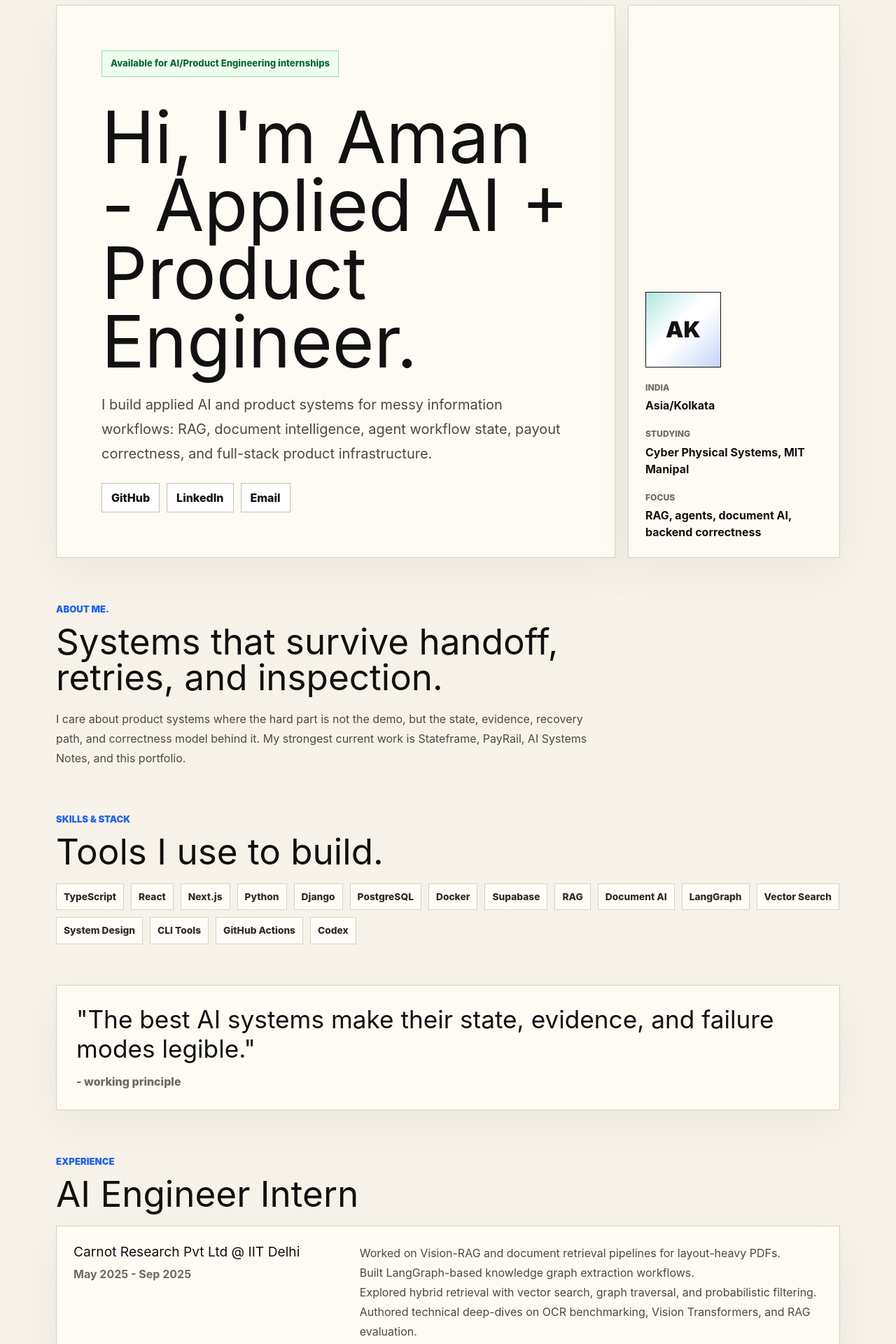
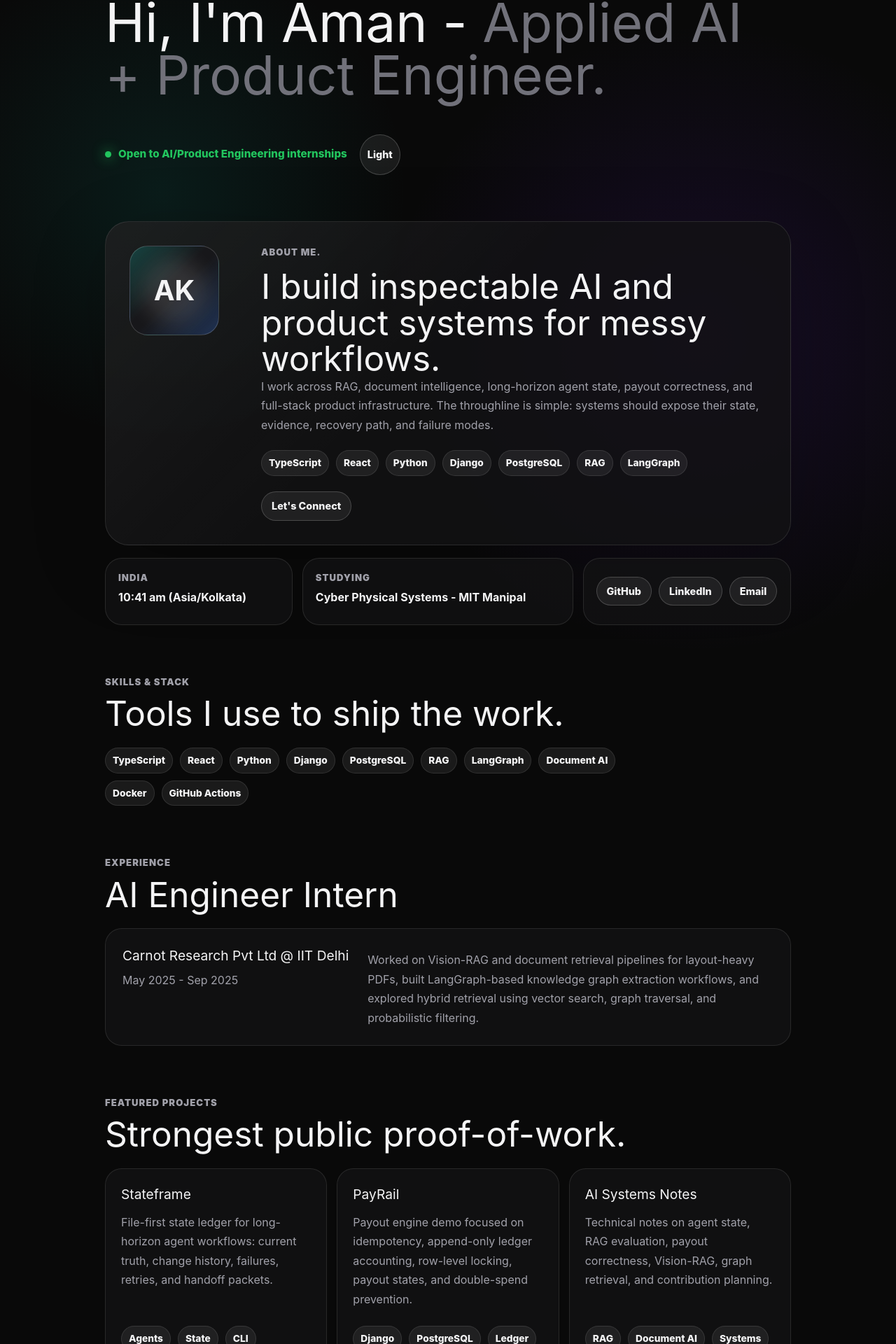
Before and after one commit to 42amps/portfolio, a React (Vite) app: page / in a window 1280 px wide. Shown: the part 41-1961 px from the top of the page at 70% size. Built offline with nearby package versions, Linux system fonts and the light colour scheme.

Commit message:
feat: match portfolio reference style

```diff
--- a/src/main.tsx
+++ b/src/main.tsx
@@ -1,24 +1,24 @@
-import { StrictMode } from "react";
+import { StrictMode, useMemo, useState } from "react";
 import { createRoot } from "react-dom/client";
 import "./styles.css";
 
-const skills = [
+const stack = [
   "TypeScript",
   "React",
-  "Next.js",
   "Python",
   "Django",
   "PostgreSQL",
+  "RAG",
+  "LangGraph",
+  "Document AI",
   "Docker",
-  "Supabase",
-  "RAG",
-  "Document AI",
-  "LangGraph",
-  "Vector Search",
-  "System Design",
-  "CLI Tools",
   "GitHub Actions",
-  "Codex",
+];
+
+const links = [
+  ["GitHub", "https://github.com/42amps"],
+  ["LinkedIn", "https://www.linkedin.com/in/amankhanchandani/"],
+  ["Email", "mailto:khanchandani.aman2605@gmail.com"],
 ];
 
 const projects = [
@@ -26,30 +26,23 @@ const projects = [
     name: "Stateframe",
     href: "https://github.com/42amps/stateframe",
     description:
-      "File-first task-state ledger for long-horizon agent workflows. Preserves current truth, change history, failures, retries, and next actions as inspectable state files.",
-    tags: ["Agent Workflows", "State Management", "CLI", "JSON Schema"],
+      "File-first state ledger for long-horizon agent workflows: current truth, change history, failures, retries, and handoff packets.",
+    tags: ["Agents", "State", "CLI", "JSON Schema"],
   },
   {
     name: "PayRail",
-    href: "https://github.com/42amps/playto-pay-engine",
+    href: "https://github.com/42amps/PayRail",
     demo: "https://playto-pay-engine.onrender.com",
     description:
-      "Real-time payout engine demo for banking-payment correctness: append-only ledger accounting, idempotency keys, row-level locking, payout states, and double-spend prevention.",
-    tags: ["Django", "PostgreSQL", "Ledger", "Concurrency", "React"],
+      "Payout engine demo focused on idempotency, append-only ledger accounting, row-level locking, payout states, and double-spend prevention.",
+    tags: ["Django", "PostgreSQL", "Ledger", "Concurrency"],
   },
   {
     name: "AI Systems Notes",
     href: "https://github.com/42amps/ai-systems-notes",
     description:
-      "Technical notes on agent state, RAG systems, payout correctness, document AI, retrieval evaluation, graph retrieval, and open-source contribution planning.",
-    tags: ["RAG", "Agents", "Document AI", "Evaluation", "Writing"],
-  },
-  {
-    name: "Portfolio",
-    href: "https://github.com/42amps/portfolio",
-    description:
-      "Recruiter-facing public surface that connects the strongest repos, writing, technical focus, and contribution trail.",
-    tags: ["React", "TypeScript", "Tailwind", "Portfolio"],
+      "Technical notes on agent state, RAG evaluation, payout correctness, Vision-RAG, graph retrieval, and contribution planning.",
+    tags: ["RAG", "Document AI", "Systems", "Writing"],
   },
 ];
 
@@ -58,121 +51,137 @@ const writings = [
   ["Payout System Correctness", "https://github.com/42amps/ai-systems-notes/blob/main/docs/payout-system-correctness.md"],
   ["Vision-RAG Notes", "https://github.com/42amps/ai-systems-notes/blob/main/docs/vision-rag-notes.md"],
   ["RAG Evaluation Notes", "https://github.com/42amps/ai-systems-notes/blob/main/docs/rag-evaluation-notes.md"],
-  [
-    "Knowledge Graphs for Retrieval",
-    "https://github.com/42amps/ai-systems-notes/blob/main/docs/knowledge-graphs-for-retrieval.md",
-  ],
-];
-
-const contributionTargets = [
-  "Docs improvements",
-  "Setup/repro fixes",
-  "Example cleanup",
-  "Small tests",
-  "Type fixes",
 ];
 
 function App() {
+  const [theme, setTheme] = useState<"dark" | "light">("dark");
+  const time = useMemo(
+    () =>
+      new Intl.DateTimeFormat("en-IN", {
+        timeZone: "Asia/Kolkata",
+        hour: "2-digit",
+        minute: "2-digit",
+        hour12: true,
+      }).format(new Date()),
+    [],
+  );
+
   return (
-    <main className="page-shell">
-      <section className="intro-grid">
-        <div className="hero-card">
-          <div className="availability">Available for AI/Product Engineering internships</div>
-          <h1>Hi, I&apos;m Aman - Applied AI + Product Engineer.</h1>
-          <p>
-            I build applied AI and product systems for messy information workflows: RAG, document
-            intelligence, agent workflow state, payout correctness, and full-stack product infrastructure.
-          </p>
-          <nav className="link-row" aria-label="Primary links">
-            <a href="https://github.com/42amps">GitHub</a>
-            <a href="https://www.linkedin.com/in/amankhanchandani/">LinkedIn</a>
-            <a href="mailto:khanchandani.aman2605@gmail.com">Email</a>
-          </nav>
+    <main className="site" data-theme={theme}>
+      <header className="hero">
+        <h1>
+          Hi, I&apos;m Aman - <span>Applied AI + Product Engineer.</span>
+        </h1>
+
+        <div className="status-row" aria-label="Availability and theme">
+          <span className="availability">
+            <span aria-hidden="true" />
+            Open to AI/Product Engineering internships
+          </span>
+          <button
+            className="theme-toggle"
+            type="button"
+            aria-label="Toggle color theme"
+            onClick={() => setTheme(theme === "dark" ? "light" : "dark")}
+          >
+            {theme === "dark" ? "Light" : "Dark"}
+          </button>
+        </div>
+      </header>
+
+      <section className="about-card" aria-labelledby="about-heading">
+        <div className="avatar-card" aria-hidden="true">
+          <div className="avatar-glow" />
+          <strong>AK</strong>
         </div>
 
-        <aside className="profile-card" aria-label="Profile summary">
-          <div className="avatar-mark">AK</div>
-          <div>
-            <span className="label">India</span>
-            <strong>Asia/Kolkata</strong>
+        <div className="about-copy">
+          <p className="eyebrow">About me.</p>
+          <h2 id="about-heading">I build inspectable AI and product systems for messy workflows.</h2>
+          <p>
+            I work across RAG, document intelligence, long-horizon agent state, payout correctness,
+            and full-stack product infrastructure. The throughline is simple: systems should expose
+            their state, evidence, recovery path, and failure modes.
+          </p>
+
+          <div className="inline-stack" aria-label="Core stack">
+            {stack.slice(0, 7).map((item) => (
+              <span key={item}>{item}</span>
+            ))}
           </div>
-          <div>
-            <span className="label">Studying</span>
-            <strong>Cyber Physical Systems, MIT Manipal</strong>
+
+          <a className="connect-button" href="mailto:khanchandani.aman2605@gmail.com">
+            Let&apos;s Connect
+          </a>
         </div>
-          <div>
-            <span className="label">Focus</span>
-            <strong>RAG, agents, document AI, backend correctness</strong>
-          </div>
-        </aside>
+      </section>
+
+      <section className="info-grid" aria-label="Profile details and links">
+        <article className="mini-card">
+          <span>India</span>
+          <strong>{time} (Asia/Kolkata)</strong>
+        </article>
+        <article className="mini-card">
+          <span>Studying</span>
+          <strong>Cyber Physical Systems - MIT Manipal</strong>
+        </article>
+        <article className="mini-card link-card">
+          {links.map(([label, href]) => (
+            <a href={href} key={href}>
+              {label}
+            </a>
+          ))}
+        </article>
       </section>
 
       <section className="section">
-        <div className="section-title">
-          <span>About me.</span>
-          <h2>Systems that survive handoff, retries, and inspection.</h2>
-        </div>
-        <p className="wide-copy">
-          I care about product systems where the hard part is not the demo, but the state, evidence,
-          recovery path, and correctness model behind it. My strongest current work is Stateframe,
-          PayRail, AI Systems Notes, and this portfolio.
-        </p>
-      </section>
-
-      <section className="section">
-        <div className="section-title">
+        <div className="section-heading">
           <span>Skills & Stack</span>
-          <h2>Tools I use to build.</h2>
+          <h2>Tools I use to ship the work.</h2>
         </div>
         <div className="skill-grid">
-          {skills.map((skill) => (
-            <span key={skill}>{skill}</span>
+          {stack.map((item) => (
+            <span key={item}>{item}</span>
           ))}
         </div>
       </section>
 
-      <section className="quote-strip">
-        <p>&quot;The best AI systems make their state, evidence, and failure modes legible.&quot;</p>
-        <span>- working principle</span>
-      </section>
-
       <section className="section">
-        <div className="section-title">
+        <div className="section-heading">
           <span>Experience</span>
           <h2>AI Engineer Intern</h2>
         </div>
-        <div className="experience-card">
+        <article className="experience-card">
           <div>
             <h3>Carnot Research Pvt Ltd @ IIT Delhi</h3>
             <p>May 2025 - Sep 2025</p>
           </div>
-          <ul>
-            <li>Worked on Vision-RAG and document retrieval pipelines for layout-heavy PDFs.</li>
-            <li>Built LangGraph-based knowledge graph extraction workflows.</li>
-            <li>Explored hybrid retrieval with vector search, graph traversal, and probabilistic filtering.</li>
-            <li>Authored technical deep-dives on OCR benchmarking, Vision Transformers, and RAG evaluation.</li>
-          </ul>
-        </div>
+          <p>
+            Worked on Vision-RAG and document retrieval pipelines for layout-heavy PDFs, built
+            LangGraph-based knowledge graph extraction workflows, and explored hybrid retrieval using
+            vector search, graph traversal, and probabilistic filtering.
+          </p>
+        </article>
       </section>
 
       <section className="section">
-        <div className="section-title">
+        <div className="section-heading">
           <span>Featured Projects</span>
           <h2>Strongest public proof-of-work.</h2>
         </div>
-        <div className="project-list">
+        <div className="project-grid">
           {projects.map((project) => (
-            <article className="project-row" key={project.name}>
-              <a className="project-main" href={project.href}>
+            <article className="project-card" key={project.name}>
+              <a href={project.href}>
                 <h3>{project.name}</h3>
                 <p>{project.description}</p>
+              </a>
               <div className="tag-row">
                 {project.tags.map((tag) => (
                   <span key={tag}>{tag}</span>
                 ))}
               </div>
-              </a>
-              <div className="project-actions">
+              <div className="project-links">
                 <a href={project.href}>Repo</a>
                 {project.demo ? <a href={project.demo}>Demo</a> : null}
               </div>
@@ -181,44 +190,32 @@ function App() {
         </div>
       </section>
 
-      <section className="section split">
-        <div>
-          <div className="section-title">
-            <span>Open Source Contributions</span>
+      <section className="section two-col">
+        <div className="section-heading">
+          <span>Open Source</span>
           <h2>Contribution trail in progress.</h2>
-          </div>
-          <p className="wide-copy">
-            I am building a 30-day external PR trail across AI, devtools, and documentation-heavy projects.
-            I am prioritizing small PRs that improve reproducibility, examples, tests, and docs.
+          <p>
+            I am building a 30-day external PR trail across AI, devtools, and documentation-heavy
+            projects with small, reviewable fixes.
           </p>
         </div>
-        <div className="target-card">
-          {contributionTargets.map((target) => (
-            <span key={target}>{target}</span>
-          ))}
-        </div>
-      </section>
-
-      <section className="section">
-        <div className="section-title">
-          <span>Latest Writings</span>
-          <h2>Technical notes.</h2>
-        </div>
         <div className="writing-list">
-          {writings.map(([title, href]) => (
+          {writings.map(([label, href]) => (
             <a href={href} key={href}>
-              {title}
+              {label}
             </a>
           ))}
         </div>
       </section>
 
       <footer>
-        <span>© 2026 Aman R Khanchandani</span>
-        <nav className="link-row" aria-label="Footer links">
-          <a href="https://github.com/42amps">GitHub</a>
-          <a href="https://www.linkedin.com/in/amankhanchandani/">LinkedIn</a>
-          <a href="mailto:khanchandani.aman2605@gmail.com">Email</a>
+        <span>2026 - Aman R Khanchandani</span>
+        <nav aria-label="Footer links">
+          {links.map(([label, href]) => (
+            <a href={href} key={href}>
+              {label}
+            </a>
+          ))}
         </nav>
       </footer>
     </main>
--- a/src/styles.css
+++ b/src/styles.css
@@ -3,8 +3,6 @@
 @tailwind utilities;
 
 :root {
-  color: #111111;
-  background: #f6f2e9;
   font-family:
     Inter, ui-sans-serif, system-ui, -apple-system, BlinkMacSystemFont, "Segoe UI", sans-serif;
   font-synthesis: none;
@@ -16,8 +14,8 @@
 }
 
 body {
+  min-width: 320px;
   margin: 0;
-  min-width: 320px;
 }
 
 a {
@@ -25,47 +23,61 @@ a {
   text-decoration: none;
 }
 
-.page-shell {
-  width: min(1120px, calc(100% - 28px));
-  margin: 0 auto;
-  padding: 48px 0 36px;
+button {
+  font: inherit;
 }
 
-.intro-grid {
-  display: grid;
-  grid-template-columns: minmax(0, 1.45fr) minmax(280px, 0.55fr);
-  gap: 18px;
-  align-items: stretch;
+.site {
+  min-height: 100vh;
+  padding: 28px 24px 34px;
+  color: var(--text);
+  background:
+    radial-gradient(circle at 78% 20%, var(--glow), transparent 28rem),
+    radial-gradient(circle at 18% 12%, var(--glow-soft), transparent 22rem),
+    var(--bg);
 }
 
-.hero-card,
-.profile-card,
-.experience-card,
-.project-row,
-.target-card,
-.quote-strip {
-  border: 1px solid #d8d1c3;
-  background: rgba(255, 252, 245, 0.9);
-  box-shadow: 0 20px 70px rgba(17, 17, 17, 0.05);
+.site[data-theme="dark"] {
+  --bg: #090909;
+  --panel: rgba(18, 18, 20, 0.78);
+  --panel-strong: rgba(24, 24, 27, 0.9);
+  --border: rgba(255, 255, 255, 0.1);
+  --border-strong: rgba(255, 255, 255, 0.18);
+  --text: #f4f4f5;
+  --muted: #a1a1aa;
+  --dim: #71717a;
+  --pill: rgba(255, 255, 255, 0.07);
+  --green: #22c55e;
+  --glow: rgba(91, 33, 182, 0.18);
+  --glow-soft: rgba(20, 184, 166, 0.11);
 }
 
-.hero-card {
-  min-height: 520px;
-  display: flex;
-  flex-direction: column;
-  justify-content: flex-end;
-  padding: clamp(28px, 6vw, 64px);
+.site[data-theme="light"] {
+  --bg: #f4f1ea;
+  --panel: rgba(255, 255, 255, 0.72);
+  --panel-strong: rgba(255, 255, 255, 0.92);
+  --border: rgba(15, 23, 42, 0.12);
+  --border-strong: rgba(15, 23, 42, 0.22);
+  --text: #101012;
+  --muted: #52525b;
+  --dim: #71717a;
+  --pill: rgba(15, 23, 42, 0.06);
+  --green: #15803d;
+  --glow: rgba(37, 99, 235, 0.16);
+  --glow-soft: rgba(20, 184, 166, 0.14);
 }
 
-.availability {
-  width: fit-content;
-  border: 1px solid #a8d3b3;
-  background: #ecfff1;
-  color: #166534;
-  padding: 8px 12px;
-  font-size: 0.82rem;
-  font-weight: 800;
-  margin-bottom: auto;
+.hero,
+.about-card,
+.info-grid,
+.section,
+footer {
+  width: min(980px, 100%);
+  margin: 0 auto;
+}
+
+.hero {
+  padding-top: 8px;
 }
 
 h1,
@@ -76,225 +88,293 @@ p {
 }
 
 h1 {
-  max-width: 860px;
-  margin: 38px 0 0;
-  font-size: clamp(3.4rem, 8vw, 6.8rem);
-  line-height: 0.95;
+  max-width: 940px;
+  margin: 0;
+  font-size: clamp(2.35rem, 6vw, 4.85rem);
+  line-height: 0.98;
   letter-spacing: 0;
 }
 
-.hero-card p,
-.wide-copy,
-.project-row p,
-.experience-card li {
-  color: #4c4943;
-  font-size: 1rem;
-  line-height: 1.75;
+h1 span {
+  color: var(--dim);
 }
 
-.hero-card p {
-  max-width: 760px;
-  margin: 24px 0 0;
-  font-size: clamp(1.04rem, 2vw, 1.25rem);
+.status-row {
+  display: flex;
+  align-items: center;
+  gap: 18px;
+  margin-top: 46px;
 }
 
-.link-row {
-  display: flex;
-  flex-wrap: wrap;
+.availability {
+  display: inline-flex;
+  align-items: center;
   gap: 10px;
-  margin-top: 24px;
-}
-
-.link-row a,
-.project-actions a {
-  display: inline-flex;
-  min-height: 40px;
-  align-items: center;
-  border: 1px solid #c8c0b0;
-  background: #ffffff;
-  padding: 8px 13px;
+  color: var(--green);
+  font-size: 0.95rem;
   font-weight: 800;
 }
 
-.link-row a:hover,
-.project-actions a:hover,
+.availability span {
+  width: 9px;
+  height: 9px;
+  border-radius: 999px;
+  background: var(--green);
+  box-shadow: 0 0 18px var(--green);
+}
+
+.theme-toggle,
+.connect-button,
+.project-links a,
+.link-card a,
+footer a {
+  display: inline-flex;
+  min-height: 38px;
+  align-items: center;
+  justify-content: center;
+  border: 1px solid var(--border-strong);
+  border-radius: 999px;
+  background: var(--pill);
+  color: var(--text);
+  padding: 9px 14px;
+  font-size: 0.9rem;
+  font-weight: 800;
+  transition:
+    transform 160ms ease,
+    border-color 160ms ease,
+    background 160ms ease;
+}
+
+.theme-toggle {
+  width: 58px;
+  height: 58px;
+  padding: 0;
+  cursor: pointer;
+}
+
+.theme-toggle:hover,
+.connect-button:hover,
+.project-links a:hover,
+.link-card a:hover,
+footer a:hover,
 .writing-list a:hover {
-  border-color: #111111;
+  border-color: var(--text);
   transform: translateY(-1px);
 }
 
-.profile-card {
+.about-card {
   display: grid;
-  align-content: end;
-  gap: 20px;
-  padding: 24px;
+  grid-template-columns: 160px minmax(0, 1fr);
+  gap: 28px;
+  margin-top: 66px;
+  border: 1px solid var(--border);
+  border-radius: 34px;
+  background:
+    linear-gradient(135deg, rgba(255, 255, 255, 0.05), transparent 46%),
+    var(--panel);
+  box-shadow: 0 28px 110px rgba(0, 0, 0, 0.2);
+  padding: clamp(22px, 4vw, 34px);
 }
 
-.avatar-mark {
-  width: 108px;
-  height: 108px;
+.avatar-card {
+  position: relative;
   display: grid;
+  width: 128px;
+  height: 128px;
   place-items: center;
-  border: 1px solid #111111;
+  overflow: hidden;
+  border: 1px solid var(--border-strong);
+  border-radius: 26px;
   background:
-    linear-gradient(135deg, rgba(20, 184, 166, 0.34), transparent 42%),
-    linear-gradient(315deg, rgba(37, 99, 235, 0.28), transparent 45%),
-    #fff;
-  font-size: 2rem;
-  font-weight: 900;
+    linear-gradient(135deg, rgba(20, 184, 166, 0.28), transparent 44%),
+    linear-gradient(315deg, rgba(59, 130, 246, 0.26), transparent 48%),
+    var(--panel-strong);
 }
 
-.label {
+.avatar-card strong {
+  position: relative;
+  font-size: 2.5rem;
+  letter-spacing: 0;
+}
+
+.avatar-glow {
+  position: absolute;
+  inset: 18px;
+  border-radius: 999px;
+  background: rgba(255, 255, 255, 0.12);
+  filter: blur(14px);
+}
+
+.about-copy {
+  max-width: 730px;
+}
+
+.eyebrow,
+.section-heading span,
+.mini-card span {
   display: block;
-  margin-bottom: 4px;
-  color: #6f6a60;
-  font-size: 0.76rem;
-  font-weight: 800;
+  color: var(--muted);
+  font-size: 0.82rem;
+  font-weight: 900;
+  letter-spacing: 0.08em;
   text-transform: uppercase;
 }
 
-.section {
-  padding: 64px 0 0;
-}
-
-.section-title {
-  display: grid;
-  gap: 10px;
-  margin-bottom: 20px;
-}
-
-.section-title span {
-  color: #2563eb;
-  font-size: 0.82rem;
-  font-weight: 900;
-  text-transform: uppercase;
+.eyebrow {
+  margin: 0 0 14px;
 }
 
 h2 {
-  max-width: 760px;
   margin: 0;
-  font-size: clamp(2rem, 4vw, 3.5rem);
-  line-height: 1;
+  font-size: clamp(1.75rem, 4vw, 3.1rem);
+  line-height: 1.04;
   letter-spacing: 0;
 }
 
-h3 {
-  margin: 0;
-  font-size: 1.2rem;
-  line-height: 1.25;
+.about-copy p:not(.eyebrow),
+.section-heading p,
+.experience-card p,
+.project-card p {
+  color: var(--muted);
+  font-size: 1rem;
+  line-height: 1.72;
 }
 
-.wide-copy {
-  max-width: 760px;
-  margin: 0;
-}
-
-.skill-grid {
+.inline-stack,
+.skill-grid,
+.tag-row,
+.project-links,
+.link-card,
+footer nav {
   display: flex;
   flex-wrap: wrap;
   gap: 10px;
 }
 
+.inline-stack {
+  margin: 22px 0;
+}
+
+.inline-stack span,
 .skill-grid span,
-.tag-row span,
-.target-card span {
-  border: 1px solid #d8d1c3;
-  background: #fffdf8;
-  padding: 8px 10px;
-  color: #2f2d29;
+.tag-row span {
+  border: 1px solid var(--border);
+  border-radius: 999px;
+  background: var(--pill);
+  color: var(--text);
+  padding: 7px 10px;
   font-size: 0.86rem;
   font-weight: 800;
 }
 
-.quote-strip {
-  margin-top: 58px;
-  padding: 28px;
+.info-grid {
+  display: grid;
+  grid-template-columns: 0.9fr 1.3fr 1fr;
+  gap: 14px;
+  margin-top: 18px;
 }
 
-.quote-strip p {
-  margin: 0;
-  font-size: clamp(1.35rem, 3vw, 2.2rem);
-  line-height: 1.18;
+.mini-card,
+.experience-card,
+.project-card,
+.writing-list a {
+  border: 1px solid var(--border);
+  border-radius: 24px;
+  background: var(--panel);
 }
 
-.quote-strip span {
+.mini-card {
+  min-height: 96px;
+  padding: 18px;
+}
+
+.mini-card strong {
   display: block;
-  margin-top: 14px;
-  color: #6f6a60;
-  font-weight: 800;
+  margin-top: 8px;
+  line-height: 1.35;
+}
+
+.link-card {
+  align-content: center;
+}
+
+.section {
+  padding-top: 72px;
+}
+
+.section-heading {
+  display: grid;
+  gap: 10px;
+  margin-bottom: 22px;
+}
+
+.skill-grid {
+  max-width: 760px;
 }
 
 .experience-card {
   display: grid;
-  grid-template-columns: minmax(220px, 0.7fr) minmax(0, 1.3fr);
-  gap: 22px;
+  grid-template-columns: 0.72fr 1.28fr;
+  gap: 24px;
   padding: 24px;
 }
 
-.experience-card p {
-  margin: 8px 0 0;
-  color: #6f6a60;
-  font-weight: 750;
+.experience-card h3,
+.project-card h3 {
+  margin: 0;
+  font-size: 1.2rem;
 }
 
-.experience-card ul {
-  margin: 0;
-  padding-left: 20px;
+.experience-card p {
+  margin: 7px 0 0;
 }
 
-.project-list,
-.writing-list {
+.project-grid {
+  display: grid;
+  grid-template-columns: repeat(3, minmax(0, 1fr));
+  gap: 14px;
+}
+
+.project-card {
+  display: flex;
+  min-height: 288px;
+  flex-direction: column;
+  padding: 22px;
+}
+
+.project-card a:first-child {
   display: grid;
   gap: 12px;
 }
 
-.project-row {
-  display: grid;
-  grid-template-columns: minmax(0, 1fr) auto;
-  gap: 18px;
-  padding: 22px;
+.project-card p {
+  margin: 0;
 }
 
-.project-main {
+.project-card .tag-row {
+  margin-top: auto;
+  padding-top: 24px;
+}
+
+.project-links {
+  margin-top: 16px;
+}
+
+.two-col {
+  display: grid;
+  grid-template-columns: minmax(0, 0.95fr) minmax(260px, 1.05fr);
+  gap: 18px;
+  align-items: start;
+}
+
+.writing-list {
   display: grid;
   gap: 10px;
 }
 
-.project-main p {
-  max-width: 780px;
-  margin: 0;
-}
-
-.tag-row {
-  display: flex;
-  flex-wrap: wrap;
-  gap: 8px;
-}
-
-.project-actions {
-  display: flex;
-  align-items: flex-start;
-  gap: 8px;
-}
-
-.split {
-  display: grid;
-  grid-template-columns: minmax(0, 1fr) minmax(260px, 0.48fr);
-  gap: 18px;
-  align-items: start;
-}
-
-.target-card {
-  display: grid;
-  gap: 10px;
-  padding: 20px;
-}
-
 .writing-list a {
-  border: 1px solid #d8d1c3;
-  background: #fffdf8;
-  padding: 18px;
-  font-weight: 900;
+  padding: 17px 18px;
+  font-weight: 850;
 }
 
 footer {
@@ -302,39 +382,43 @@ footer {
   align-items: center;
   justify-content: space-between;
   gap: 20px;
-  border-top: 1px solid #d8d1c3;
-  margin-top: 72px;
+  border-top: 1px solid var(--border);
+  margin-top: 82px;
   padding-top: 24px;
-  color: #4c4943;
+  color: var(--muted);
   font-weight: 800;
 }
 
-footer .link-row {
-  margin: 0;
-}
-
-@media (max-width: 840px) {
-  .page-shell {
-    padding-top: 16px;
+@media (max-width: 820px) {
+  .site {
+    padding: 20px 14px 30px;
   }
 
-  .intro-grid,
+  h1 {
+    font-size: clamp(2.45rem, 11vw, 4rem);
+  }
+
+  .status-row {
+    align-items: flex-start;
+    flex-direction: column;
+    margin-top: 34px;
+  }
+
+  .about-card,
+  .info-grid,
   .experience-card,
-  .project-row,
-  .split {
+  .project-grid,
+  .two-col {
     grid-template-columns: 1fr;
   }
 
-  .hero-card {
-    min-height: 560px;
+  .about-card {
+    margin-top: 36px;
+    border-radius: 26px;
   }
 
-  h1 {
-    font-size: clamp(3rem, 17vw, 5rem);
-  }
-
-  .project-actions {
-    flex-wrap: wrap;
+  .project-card {
+    min-height: unset;
   }
 
   footer {
```
Lines whose indentation alone changed are shown as unchanged.
